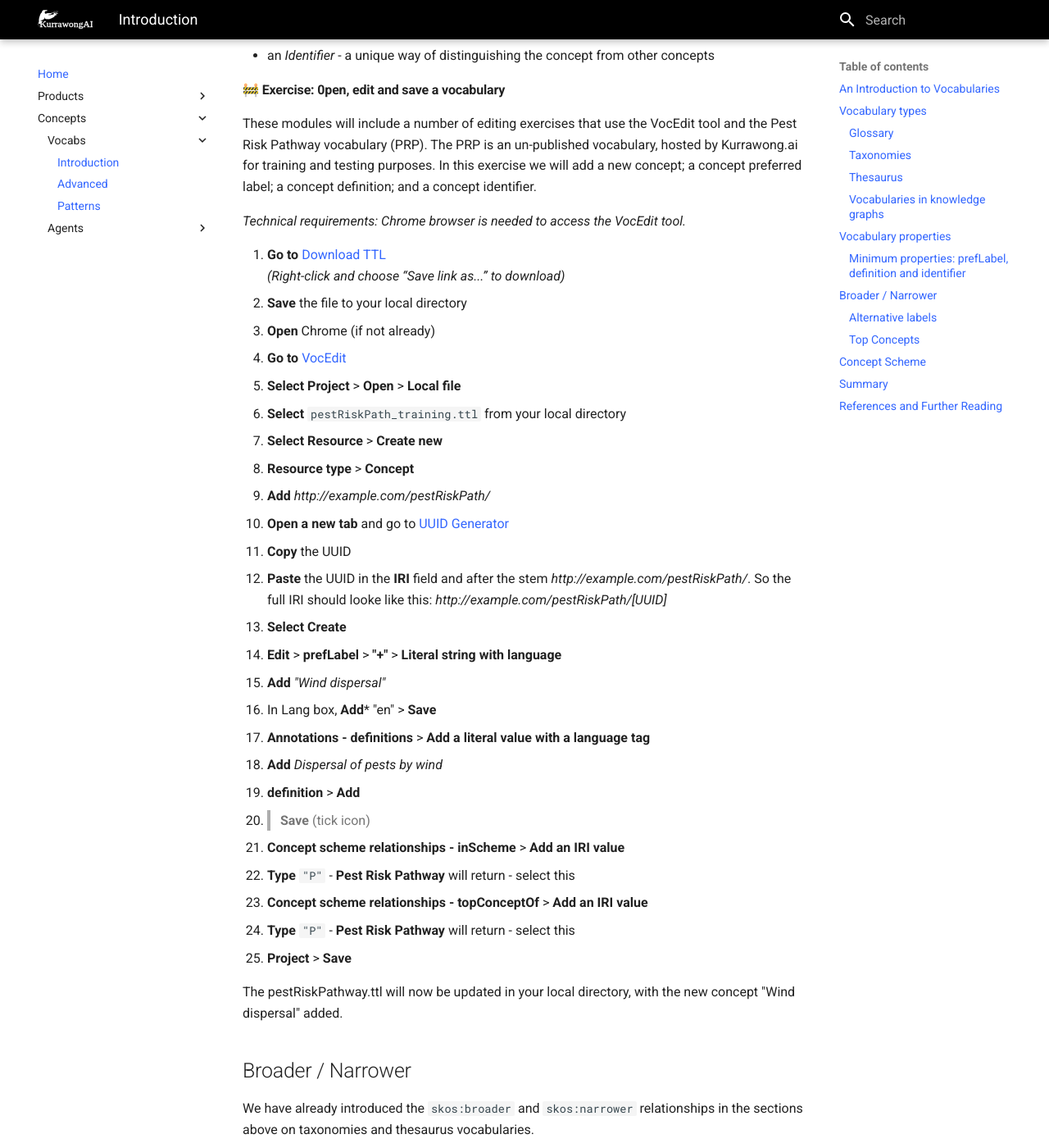
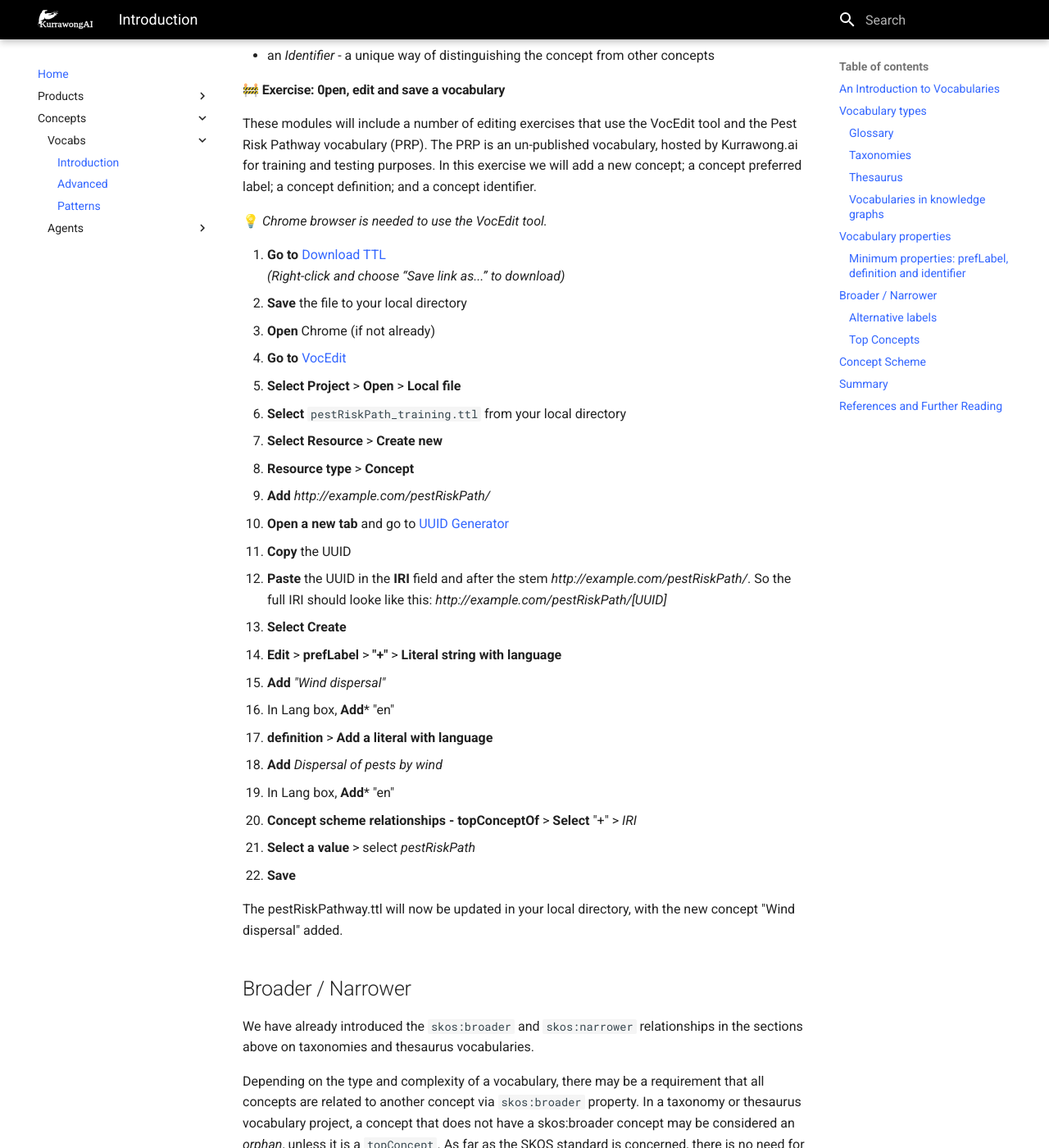
Before and after one commit to Kurrawong/docs, an MkDocs documentation site: the page built from docs/concepts/vocabs/introduction.md, in a window 1280 px wide and 1400 px high, scrolled down 6891 px. Shown: the whole window at 82% size. Built offline with MkDocs 1.6.1 and Material for MkDocs 9.7.7, drawn with Linux system fonts in a browser that asks for light colours.

Commit message:
Update introduction.md
first exercise updated.

```diff
--- a/docs/concepts/vocabs/introduction.md
+++ b/docs/concepts/vocabs/introduction.md
@@ -284,7 +284,7 @@
 
 These modules will include a number of editing exercises that use the VocEdit tool and the Pest Risk Pathway vocabulary (PRP). The PRP is an un-published vocabulary, hosted by Kurrawong.ai for training and testing purposes. In this exercise we will add a new concept; a concept preferred label; a concept definition; and a concept identifier.
 
-_Technical requirements: Chrome browser is needed to access the VocEdit tool._
+💡 _Chrome browser is needed to use the VocEdit tool._
 
 1. **Go to** [Download TTL](https://raw.githubusercontent.com/Kurrawong/demo-vocabs/main/vocabs/pestRiskPath_training.ttl)
   *(Right-click and choose “Save link as...” to download)*
@@ -302,16 +302,13 @@
 13. **Select Create**
 14. **Edit** > **prefLabel** > **"+"** > **Literal string with language**
 15. **Add** _"Wind dispersal"_
-16. In Lang box, **Add*** "en" > **Save**
-17. **Annotations - definitions** > **Add a literal value with a language tag**
+16. In Lang box, **Add*** "en"
+17. **definition** > **Add a literal with language**
 18. **Add** _Dispersal of pests by wind_
-19. **definition** > **Add**
-20.   > **Save** (tick icon)
-21. **Concept scheme relationships - inScheme** > **Add an IRI value**
-22. **Type** `"P"` - **Pest Risk Pathway** will return - select this
-23. **Concept scheme relationships - topConceptOf** > **Add an IRI value**
-24. **Type** `"P"` - **Pest Risk Pathway** will return - select this
-25. **Project** > **Save**
+19. In Lang box, **Add*** "en"
+23. **Concept scheme relationships - topConceptOf** > **Select** "+" > _IRI_
+24. **Select a value** > select _pestRiskPath_
+26. **Save**
 
 The pestRiskPathway.ttl will now be updated in your local directory, with the new concept "Wind dispersal" added.
 
```
